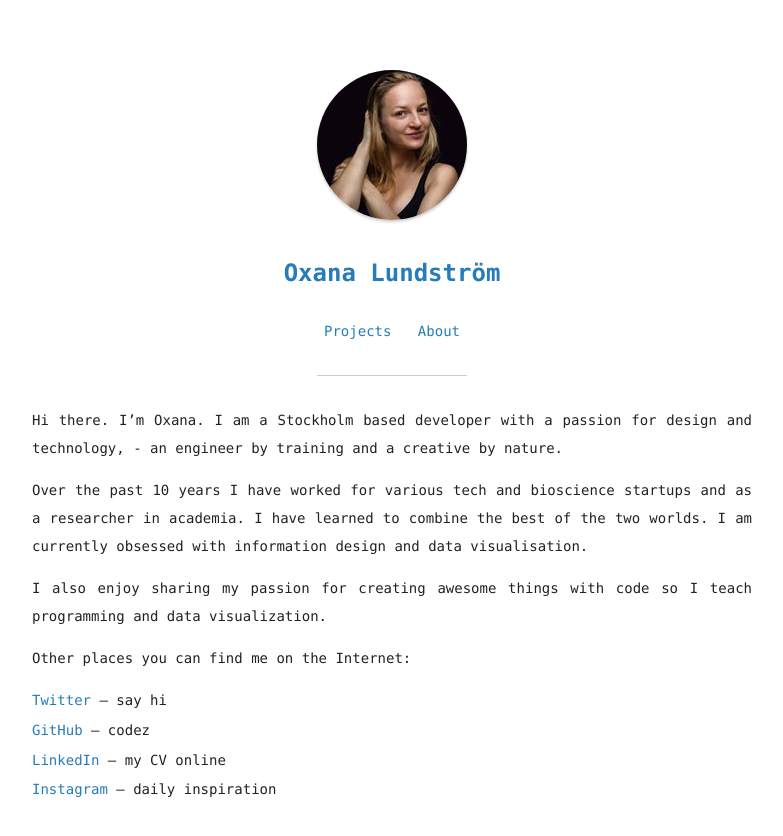
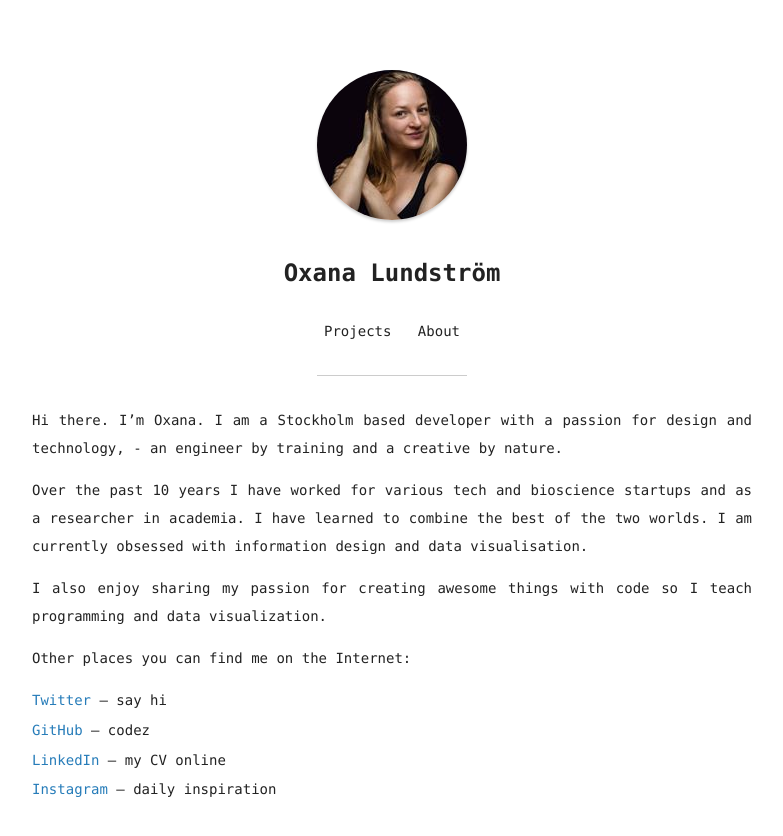
Before and after one commit to merenlin/merenlin.github.io, a Jekyll site: the page built from index.md, in a window 1280 px wide. Shown: the top 836 px of the page, without its empty margins (248-1031 px from the left). Built offline with Jekyll 4.4.1, drawn with Linux system fonts in a browser that asks for light colours; a script that is not in the unit is left out.

Commit message:
Update style.scss

```diff
--- a/assets/css/style.scss
+++ b/assets/css/style.scss
@@ -16,6 +16,10 @@ body {
 header {
     text-align: center;
     margin: 50px 0 0;
+}
+
+header a {
+    color: inherit;
 }
 
 header img {
```
